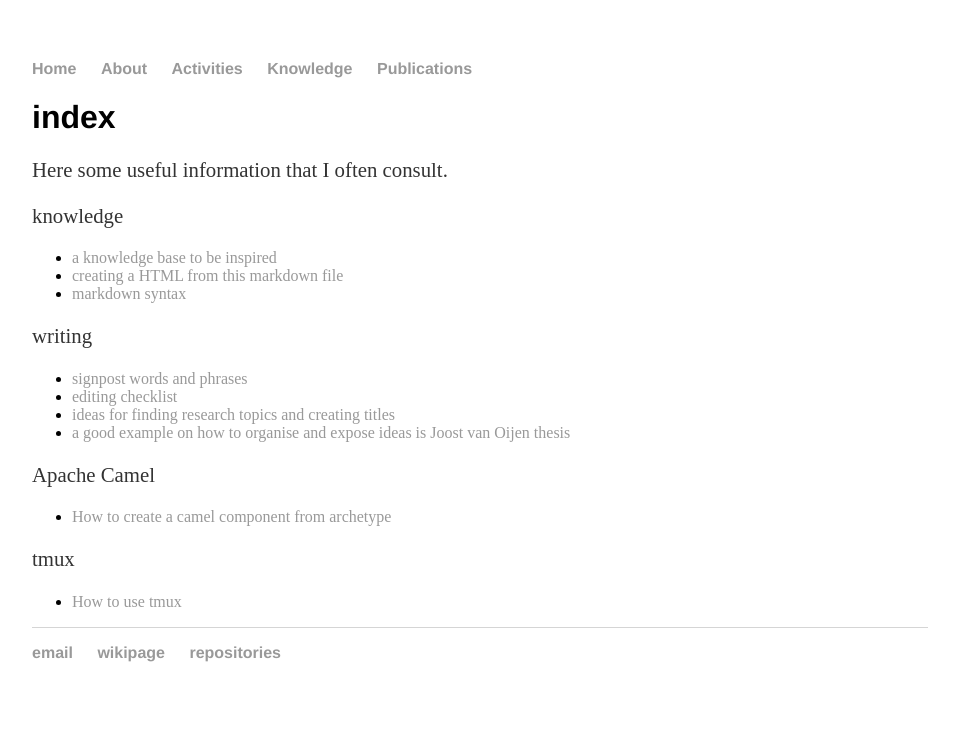
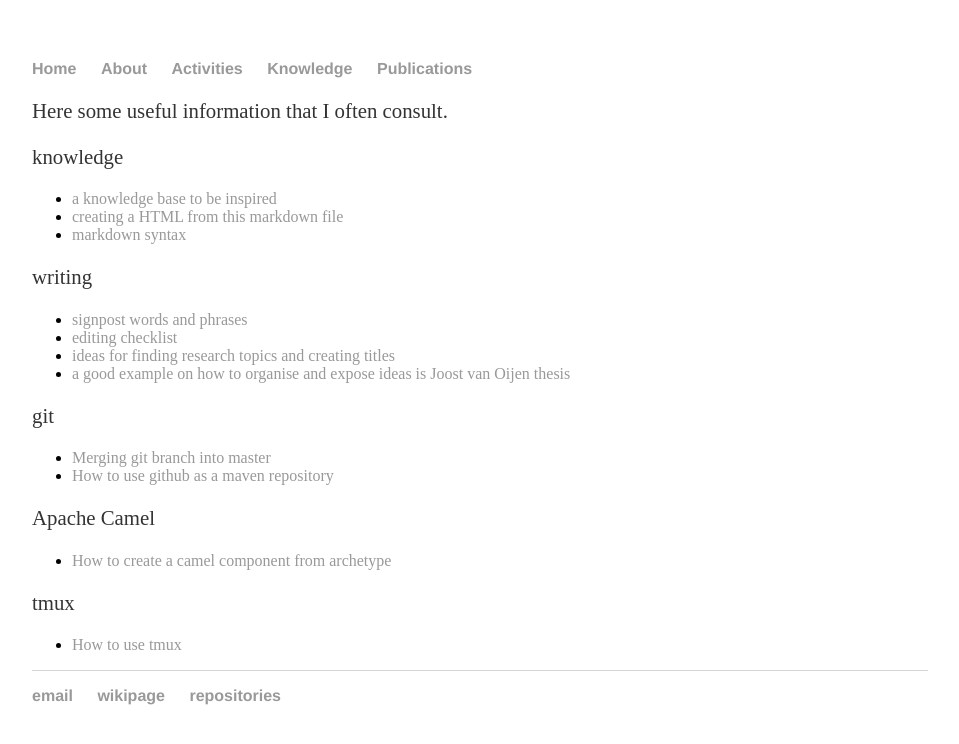
Before and after one commit to cleberjamaral/cleberjamaral.github.io, a Jekyll site: the page built from knowledge/index.md, in a window 1280 px wide. Shown: the top 744 px of the page, without its empty margins (160-1119 px from the left). Built offline with Jekyll 4.4.1, drawn with Linux system fonts in a browser that asks for light colours; our own code applies the rules of GitHub Pages for plain Markdown files.

Commit message:
GitBook: [master] 2 pages modified

```diff
--- a/knowledge/index.md
+++ b/knowledge/index.md
@@ -1,24 +1,22 @@
-# index
-
 Here some useful information that I often consult.
 
 knowledge
-
 * [a knowledge base to be inspired](https://github.com/nikitavoloboev)
 * [creating a HTML from this markdown file](https://www.portent.com/blog/copywriting/content-strategy/atom-markdown.htm)
 * [markdown syntax](https://gist.github.com/cleberjamaral/e07ac280068a88b99933081939f27ca8)
 
 writing
-
 * [signpost words and phrases](https://gist.github.com/cleberjamaral/d7148453acc2cb7b500d8438822b7a87)
 * [editing checklist](https://gist.github.com/cleberjamaral/624b8cc7d051cb9ef750cc8760ed4ab1)
 * [ideas for finding research topics and creating titles](https://www.portent.com/tools/title-maker)
 * [a good example on how to organise and expose ideas is Joost van Oijen thesis](https://www.researchgate.net/publication/282702142_Cognitive_Agents_in_Virtual_Worlds_A_Middleware_Design_Approach)
 
+git
+* [Merging git branch into master](https://gist.github.com/cleberjamaral/94410e296e80aa66f0d38c88ca5234fe)
+* [How to use github as a maven repository](https://gist.github.com/cleberjamaral/6c9b0a615e51e26c94ffe407a641f531)
+
 Apache Camel
-
 * [How to create a camel component from archetype](https://gist.github.com/cleberjamaral/2914b691085cfaa6a163b7ba39d75af8)
 
 tmux
-
 * [How to use tmux](https://gist.github.com/cleberjamaral/5ac549e099a3f5de947c0064a2a30450)
```
Also changed, not shown: README.md.
